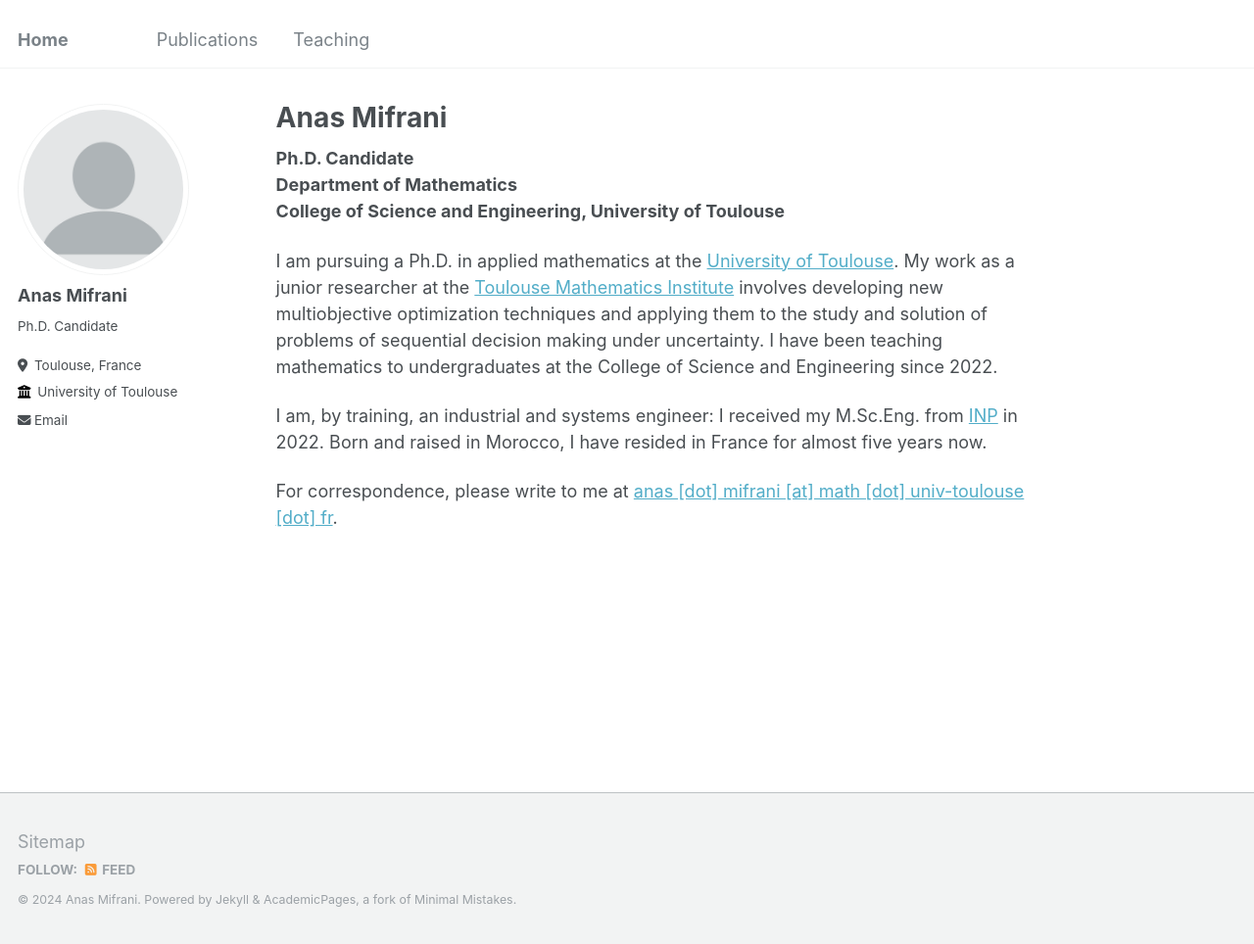
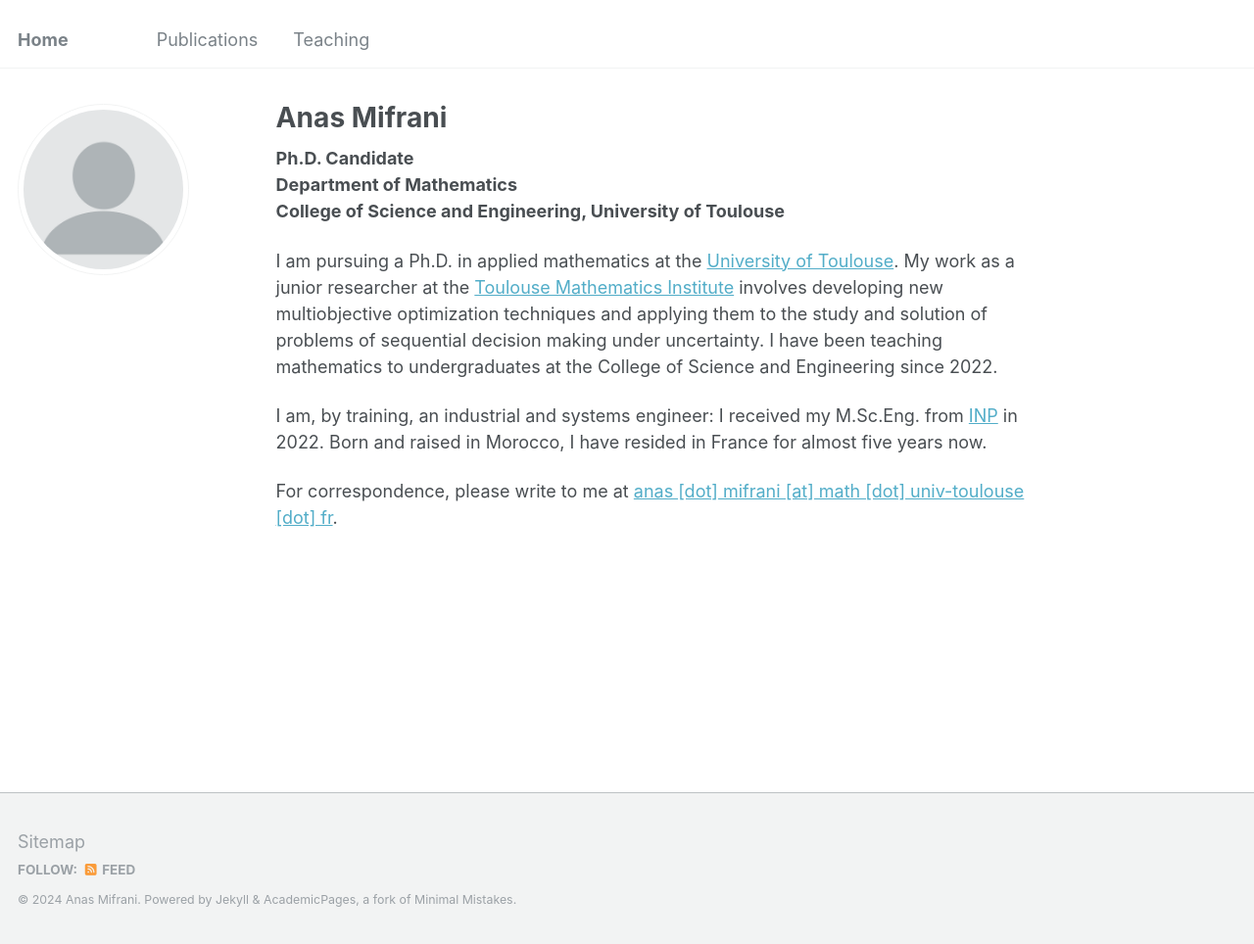
Before and after one commit to anmifrani/anmifrani.github.io, a Jekyll site: the page built from _pages/about.md, in a window 1280 px wide and 964 px high. Shown: the whole window at 98% size. Built offline with Jekyll 4.4.1, drawn with Linux system fonts in a browser that asks for light colours.

Commit message:
Update _config.yml

```diff
--- a/_config.yml
+++ b/_config.yml
@@ -22,13 +22,13 @@ repository               : "anmifrani/anmifrani.github.io"
 author:
   # Biographic information
   avatar           : "profile.png"
-  name             : "Anas Mifrani"
+  name             : #"Anas Mifrani"
   pronouns         : # example: "she/her"
-  bio              : "Ph.D. Candidate"
-  location         : "Toulouse, France"
-  employer         : "University of Toulouse"
+  bio              : #"Ph.D. Candidate"
+  location         : #"Toulouse, France"
+  employer         : #"University of Toulouse"
   uri              : # URL
-  email            : "anas.mifrani@math.univ-toulouse.fr"
+  email            : #"anas.mifrani@math.univ-toulouse.fr"
 
   # Academic websites
   arxiv            : # URL - Update with the correct link to your profile
```
